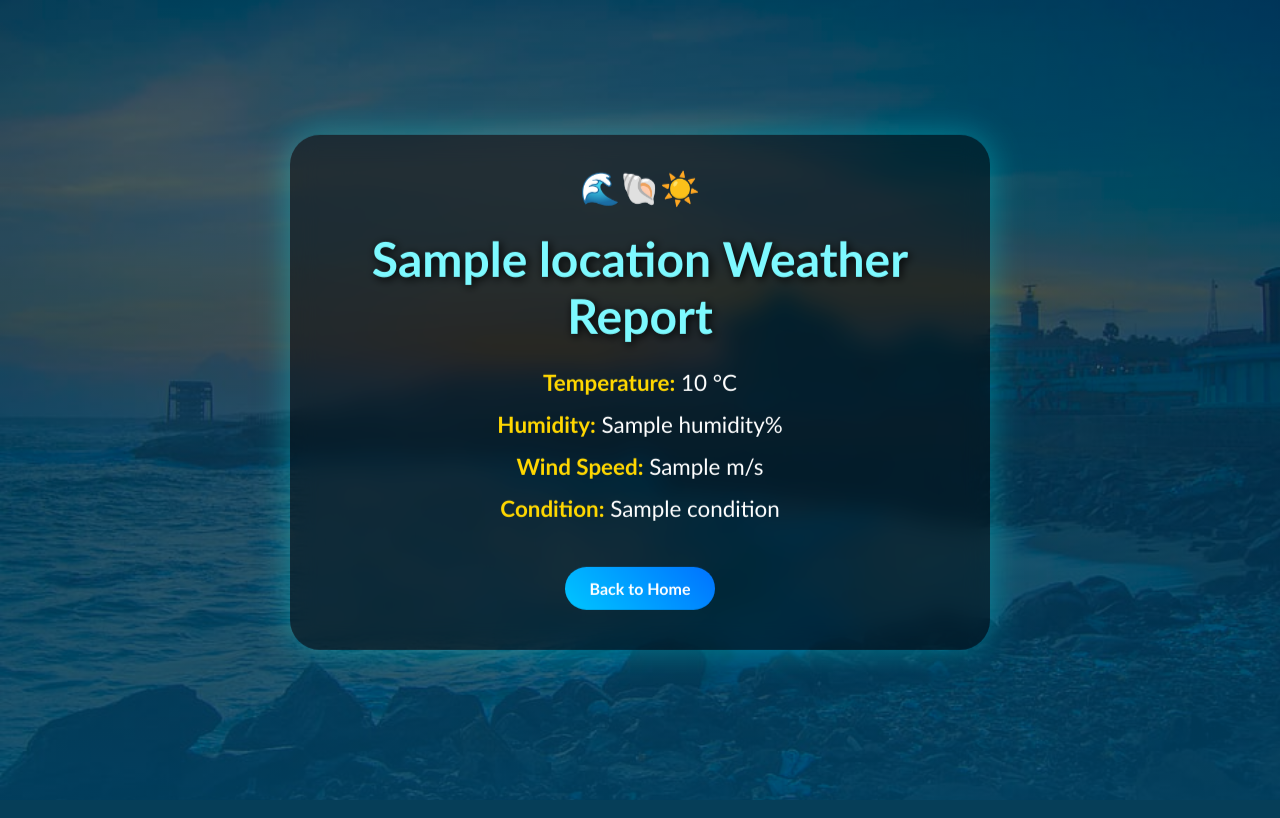
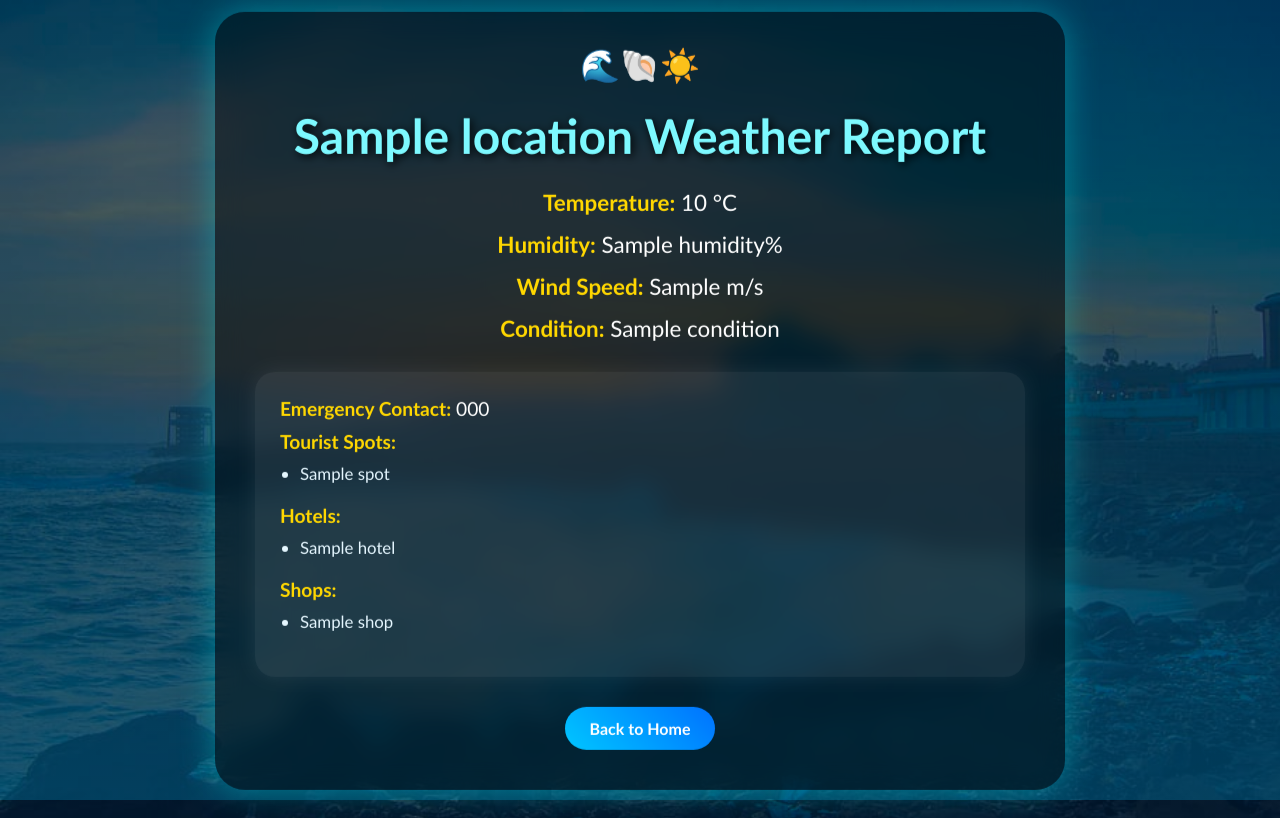
Before and after one commit to AntonnibunJ/coastal-weather-teller, a Flask app: template templates/weather.html in a window 1280 px wide. Run offline with Flask 3, Linux system fonts and the light colour scheme; the template is opened without the code that fills it: most values are stand-ins (such as "Sample title", 1, 10 or a date in 2020).

Commit message:
Fixed QR links and added tourist info

```diff
--- a/templates/weather.html
+++ b/templates/weather.html
@@ -29,7 +29,7 @@
             padding: 40px;
             border-radius: 30px;
             width: 95%;
-            max-width: 700px;
+            max-width: 850px;
             text-align: center;
             backdrop-filter: blur(12px);
             box-shadow: 0 0 35px rgba(0,255,255,0.35);
@@ -85,6 +85,31 @@
             0%,100% { transform: translateY(0); }
             50% { transform: translateY(-8px); }
         }
+
+        .extra-info {
+            margin-top: 30px;
+            text-align: left;
+            background: rgba(255,255,255,0.08);
+            padding: 25px;
+            border-radius: 20px;
+            box-shadow: 0 0 20px rgba(255,255,255,0.08);
+        }
+
+        .extra-info p {
+            font-size: 1.2rem;
+            margin-bottom: 10px;
+        }
+
+        .extra-info ul {
+            margin-left: 20px;
+            margin-bottom: 20px;
+        }
+
+        .extra-info li {
+            margin: 6px 0;
+            font-size: 1.05rem;
+            color: #e6f7ff;
+        }
     </style>
 </head>
 <body>
@@ -101,6 +126,31 @@
         <p><strong>Condition:</strong> {{ weather.condition }}</p>
     </div>
 
+    <div class="extra-info">
+        <p><strong>Emergency Contact:</strong> {{ details.phone }}</p>
+
+        <p><strong>Tourist Spots:</strong></p>
+        <ul>
+            {% for spot in details.tourist_spots %}
+            <li>{{ spot }}</li>
+            {% endfor %}
+        </ul>
+
+        <p><strong>Hotels:</strong></p>
+        <ul>
+            {% for hotel in details.hotels %}
+            <li>{{ hotel }}</li>
+            {% endfor %}
+        </ul>
+
+        <p><strong>Shops:</strong></p>
+        <ul>
+            {% for shop in details.shops %}
+            <li>{{ shop }}</li>
+            {% endfor %}
+        </ul>
+    </div>
+
     <a href="/" class="back-btn">Back to Home</a>
 </div>
 
```
Also changed, not shown: templates/static/kanyakumari_qr.png (added), templates/static/muttom_qr.png (added), templates/static/sothavilai_qr.png (added), templates/static/thengapattinam_qr.png (added), templates/static/vivekananda_qr.png (added).
